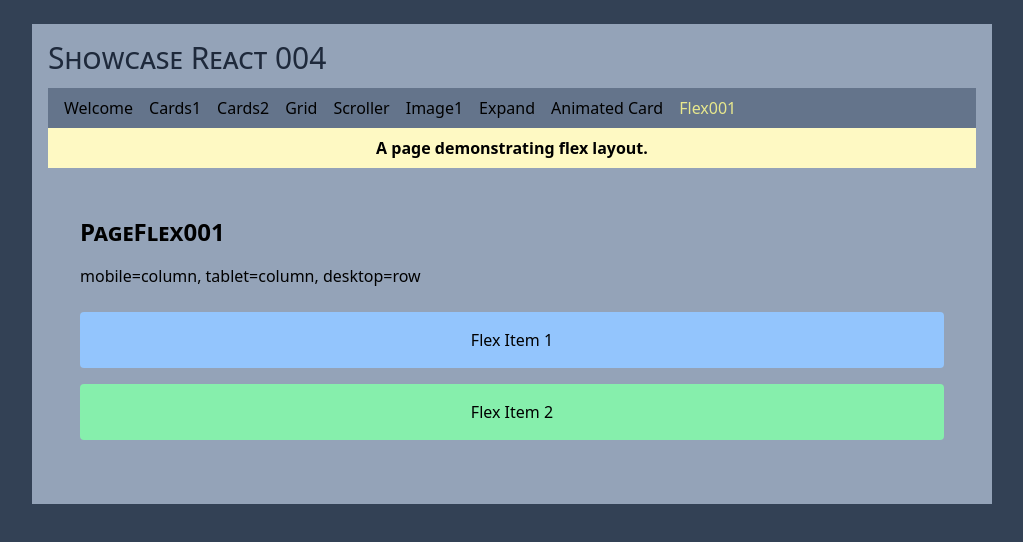
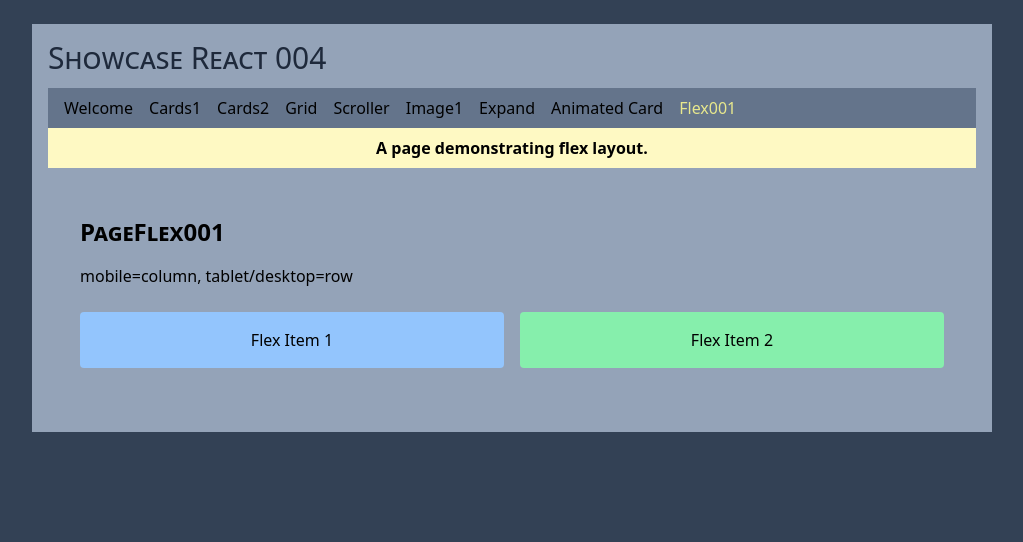
Before and after one commit to epx-edta/showcase-react-004, a React (Vite) app: page /flex001 in a window 1280 px wide. Shown: the top 542 px of the page, without its empty margins (128-1151 px from the left). Built offline with nearby package versions, Linux system fonts and the light colour scheme.

Commit message:
FIX: Reduced flex to two sizes

```diff
--- a/src/pages/PageFlex001.tsx
+++ b/src/pages/PageFlex001.tsx
@@ -4,8 +4,8 @@ const PageFlex001: React.FC = () => {
   return (
     <div className="p-8">
       <h1 className="text-2xl font-bold mb-4">PageFlex001</h1>
-      <p>mobile=column, tablet=column, desktop=row</p>
-      <div className="flex gap-4 mt-6 flex-col md:flex-col 2xl:flex-row">
+      <p>mobile=column, tablet/desktop=row</p>
+      <div className="flex gap-4 mt-6 flex-col md:flex-row">
         <div className="bg-blue-300 p-4 rounded flex-1 text-center">Flex Item 1</div>
         <div className="bg-green-300 p-4 rounded flex-1 text-center">Flex Item 2</div>
       </div>
```
Also changed, not shown: 1 other file (tests, documents, lock files or other folders).
